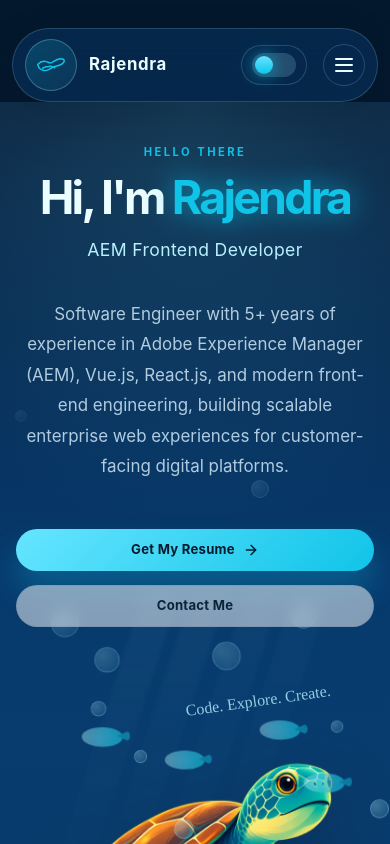
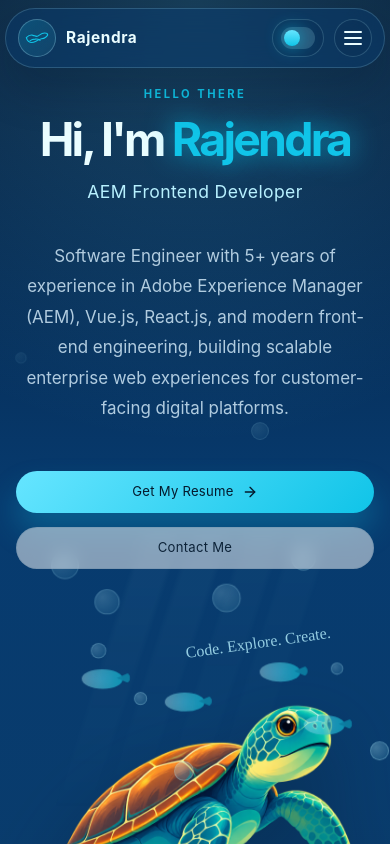
Before and after one commit to rajendra7117/portofolio_new_2026, a React (Vite) app in the folder portfolio_underwater/: page / in a window 390 px wide. Shown: the top 844 px of the page. Built offline with nearby package versions, Linux system fonts and the light colour scheme.

Commit message:
Resposive design changes

```diff
--- /dev/null
+++ b/portfolio_underwater/public/resume.html
@@ -0,0 +1,196 @@
+<!DOCTYPE html>
+<html lang="en">
+  <head>
+    <meta charset="UTF-8" />
+    <meta name="viewport" content="width=device-width, initial-scale=1.0" />
+    <title>Rajendra Surada Resume</title>
+    <style>
+      :root {
+        --bg: #f4fbff;
+        --card: #ffffff;
+        --muted: #5c7284;
+        --text: #11283d;
+        --accent: #0b7db1;
+        --accent-soft: #dff9ff;
+        --line: #d9edf5;
+      }
+
+      * { box-sizing: border-box; }
+
+      body {
+        margin: 0;
+        font-family: Arial, Helvetica, sans-serif;
+        background: linear-gradient(180deg, #dff9ff 0%, #f8fdff 100%);
+        color: var(--text);
+      }
+
+      .page {
+        max-width: 980px;
+        margin: 32px auto;
+        background: var(--card);
+        box-shadow: 0 24px 54px rgba(11, 36, 52, 0.12);
+        border: 1px solid var(--line);
+        border-radius: 22px;
+      }
+
+      .header {
+        padding: 32px 36px 24px;
+        background: linear-gradient(135deg, #0c2d4b 0%, #0e4f7d 100%);
+        color: white;
+      }
+
+      .header h1 {
+        margin: 0;
+        font-size: clamp(2rem, 3vw, 2.8rem);
+      }
+
+      .meta {
+        display: flex;
+        flex-wrap: wrap;
+        gap: 16px;
+        margin-top: 12px;
+        color: rgba(255,255,255,0.8);
+        font-size: 0.96rem;
+      }
+
+      .section {
+        padding: 28px 36px;
+        border-bottom: 1px solid var(--line);
+      }
+
+      .section:last-child {
+        border-bottom: none;
+      }
+
+      .section h2 {
+        margin: 0 0 16px;
+        font-size: 1.1rem;
+        letter-spacing: 0.08em;
+        text-transform: uppercase;
+        color: var(--accent);
+      }
+
+      .summary {
+        margin: 0;
+        line-height: 1.75;
+        color: var(--text);
+      }
+
+      .grid {
+        display: grid;
+        grid-template-columns: repeat(2, minmax(0, 1fr));
+        gap: 18px 28px;
+      }
+
+      .card {
+        background: var(--accent-soft);
+        border: 1px solid var(--line);
+        border-radius: 14px;
+        padding: 16px;
+      }
+
+      .card strong {
+        display: block;
+        margin-bottom: 4px;
+      }
+
+      ul {
+        margin: 0;
+        padding-left: 18px;
+        line-height: 1.8;
+      }
+
+      .job {
+        margin-bottom: 16px;
+      }
+
+      .job:last-child { margin-bottom: 0; }
+
+      .role {
+        display: flex;
+        justify-content: space-between;
+        gap: 14px;
+        margin-bottom: 6px;
+        font-weight: 700;
+      }
+
+      .company {
+        color: var(--muted);
+        font-weight: 600;
+      }
+
+      @media (max-width: 720px) {
+        .page { margin: 18px; }
+        .section, .header { padding-left: 20px; padding-right: 20px; }
+        .grid { grid-template-columns: 1fr; }
+        .role { flex-direction: column; }
+      }
+    </style>
+  </head>
+  <body>
+    <div class="page">
+      <header class="header">
+        <h1>Rajendra Surada</h1>
+        <div class="meta">
+          <span>AEM Frontend Developer</span>
+          <span>rajendrabvm007@gmail.com</span>
+          <span>LinkedIn / GitHub</span>
+        </div>
+      </header>
+
+      <section class="section">
+        <h2>Profile</h2>
+        <p class="summary">
+          Software Engineer with 5+ years of experience in Adobe Experience Manager (AEM), Vue.js,
+          React.js, and modern front-end engineering, building scalable enterprise web experiences
+          for customer-facing digital platforms.
+        </p>
+      </section>
+
+      <section class="section">
+        <h2>Core Skills</h2>
+        <div class="grid">
+          <div class="card"><strong>Frontend</strong> React.js, Vue.js, JavaScript, HTML5, CSS3</div>
+          <div class="card"><strong>CMS</strong> Adobe Experience Manager (AEM), Component-based UI architecture</div>
+          <div class="card"><strong>State & API</strong> Redux, REST, GraphQL, async data flows</div>
+          <div class="card"><strong>Tooling</strong> Git, Vite, Webpack, npm, debugging and performance tuning</div>
+        </div>
+      </section>
+
+      <section class="section">
+        <h2>Experience</h2>
+
+        <div class="job">
+          <div class="role">
+            <span>Front-End Engineer</span>
+            <span>2023 — Present</span>
+          </div>
+          <div class="company">Enterprise Digital Team</div>
+          <ul>
+            <li>Developed reusable front-end interfaces using React and AEM patterns.</li>
+            <li>Improved performance and accessibility across customer-facing experiences.</li>
+            <li>Worked closely with content teams to ship scalable UI improvements.</li>
+          </ul>
+        </div>
+
+        <div class="job">
+          <div class="role">
+            <span>Frontend Developer</span>
+            <span>2021 — 2023</span>
+          </div>
+          <div class="company">Digital Products</div>
+          <ul>
+            <li>Built responsive web pages and interactive components in Vue and JavaScript.</li>
+            <li>Maintained design consistency with modern component-driven development.</li>
+            <li>Collaborated with QA and stakeholders for release-ready improvements.</li>
+          </ul>
+        </div>
+      </section>
+
+      <section class="section">
+        <h2>Education</h2>
+        <p class="summary">Bachelor&apos;s Degree in Computer Science / Relevant engineering discipline.</p>
+      </section>
+    </div>
+  </body>
+</html>
--- a/portfolio_underwater/src/App.css
+++ b/portfolio_underwater/src/App.css
@@ -8,10 +8,12 @@ main {
 }
 
 .topbar {
-  position: sticky;
+  position: absolute;
   top: 0;
-  z-index: 100;
-  padding: 28px 0 0;
+  left: 0;
+  right: 0;
+  z-index: 120;
+  padding: 18px 0 0;
 }
 
 .navbar {
@@ -214,6 +216,7 @@ main {
 .hero-copy {
   position: relative;
   z-index: 2;
+  padding-top: 44px;
 }
 
 .eyebrow {
@@ -264,7 +267,8 @@ main {
 .secondary-btn,
 .contact-card,
 .cert-card a,
-.footer-meta a {
+.footer-meta a,
+.resume-close {
   transition: transform 0.2s ease, box-shadow 0.2s ease, border-color 0.2s ease;
 }
 
@@ -280,6 +284,9 @@ main {
   text-decoration: none;
   font-weight: 700;
   letter-spacing: 0.02em;
+  border: none;
+  cursor: pointer;
+  font: inherit;
 }
 
 .primary-btn {
@@ -305,8 +312,71 @@ main {
 .secondary-btn:hover,
 .contact-card:hover,
 .cert-card a:hover,
-.footer-meta a:hover {
+.footer-meta a:hover,
+.resume-close:hover {
   transform: translateY(-2px);
+}
+
+.resume-overlay {
+  position: fixed;
+  inset: 0;
+  display: grid;
+  place-items: center;
+  padding: 24px;
+  background: rgba(1, 9, 18, 0.74);
+  backdrop-filter: blur(8px);
+  z-index: 200;
+}
+
+.resume-modal {
+  width: min(980px, 100%);
+  max-height: min(90vh, 900px);
+  display: flex;
+  flex-direction: column;
+  background: rgba(12, 28, 41, 0.96);
+  border: 1px solid rgba(184, 241, 255, 0.22);
+  border-radius: 28px;
+  box-shadow: 0 28px 60px rgba(0, 0, 0, 0.34);
+  overflow: hidden;
+}
+
+.resume-modal-header {
+  display: flex;
+  align-items: center;
+  justify-content: space-between;
+  gap: 16px;
+  padding: 18px 22px 12px;
+  background: rgba(7, 26, 38, 0.9);
+  border-bottom: 1px solid rgba(184, 241, 255, 0.12);
+}
+
+.resume-modal-header h3 {
+  margin: 0;
+  color: var(--text-primary);
+  font-size: 1.5rem;
+}
+
+.resume-eyebrow {
+  margin-bottom: 8px;
+}
+
+.resume-close {
+  display: grid;
+  place-items: center;
+  width: 40px;
+  height: 40px;
+  border-radius: 50%;
+  border: 1px solid rgba(184, 241, 255, 0.2);
+  background: rgba(255, 255, 255, 0.04);
+  color: var(--text-primary);
+  cursor: pointer;
+}
+
+.resume-frame {
+  width: 100%;
+  height: min(78vh, 820px);
+  border: 0;
+  background: #ffffff;
 }
 
 .hero-art {
@@ -2122,15 +2192,75 @@ main {
 }
 
 @media (max-width: 1000px) {
+  .topbar {
+    padding-top: 8px;
+  }
+
+  .navbar {
+    width: calc(100% - 10px);
+    padding: 8px 10px 8px 12px;
+    border-radius: 999px;
+    min-height: 58px;
+  }
+
+  .brand {
+    gap: 10px;
+    min-width: 0;
+  }
+
+  .brand-mark {
+    width: 38px;
+    height: 38px;
+    flex-shrink: 0;
+  }
+
+  .brand-mark svg {
+    width: 26px;
+    height: 16px;
+  }
+
+  .brand-text strong {
+    font-size: 0.96rem;
+  }
+
+  .brand-text small {
+    display: none;
+  }
+
+  .nav-actions {
+    gap: 10px;
+  }
+
+  .theme-toggle {
+    width: 52px;
+    min-width: 52px;
+    justify-content: center;
+    padding: 7px 8px;
+  }
+
+  .toggle-track {
+    width: 38px;
+    height: 22px;
+  }
+
+  .toggle-thumb {
+    width: 16px;
+    height: 16px;
+  }
+
+  [data-theme='light'] .toggle-thumb {
+    transform: translateX(16px);
+  }
+
   .nav-panel {
     position: absolute;
-    top: calc(100% + 12px);
-    left: 0;
-    right: 0;
-    padding: 0 12px;
+    top: calc(100% + 8px);
+    left: 6px;
+    right: 6px;
+    padding: 0;
     opacity: 0;
     pointer-events: none;
-    transform: translateY(-12px);
+    transform: translateY(-10px);
     transition: all 0.25s ease;
   }
 
@@ -2239,7 +2369,12 @@ main {
   }
 
   .theme-toggle {
-    padding: 7px 10px;
+    padding: 7px 8px;
+  }
+
+  .mobile-toggle {
+    width: 38px;
+    height: 38px;
   }
 
   .hero-section {
--- a/portfolio_underwater/src/App.jsx
+++ b/portfolio_underwater/src/App.jsx
@@ -1,6 +1,6 @@
 import { useEffect, useMemo, useState } from 'react'
 import { motion } from 'motion/react'
-import { ArrowRight, GitBranch, Globe, Mail } from 'lucide-react'
+import { ArrowRight, GitBranch, Globe, Mail, X } from 'lucide-react'
 import Navbar from './components/Navbar'
 import Bubbles from './components/underwater/Bubbles'
 import FishSchool from './components/underwater/FishSchool'
@@ -135,11 +135,25 @@ function App() {
     const stored = localStorage.getItem('rajendra-theme')
     return stored || 'dark'
   })
+  const [isResumeOpen, setIsResumeOpen] = useState(false)
 
   useEffect(() => {
     document.documentElement.setAttribute('data-theme', theme)
     localStorage.setItem('rajendra-theme', theme)
   }, [theme])
+
+  useEffect(() => {
+    if (!isResumeOpen) return
+
+    const handleEscape = (event) => {
+      if (event.key === 'Escape') {
+        setIsResumeOpen(false)
+      }
+    }
+
+    window.addEventListener('keydown', handleEscape)
+    return () => window.removeEventListener('keydown', handleEscape)
+  }, [isResumeOpen])
 
   const contactLinks = useMemo(
     () => [
@@ -185,10 +199,10 @@ function App() {
               </p>
 
               <div className="cta-row">
-                <a href="#contact" className="primary-btn">
+                <button type="button" className="primary-btn" onClick={() => setIsResumeOpen(true)}>
                   Get My Resume
                   <ArrowRight size={16} />
-                </a>
+                </button>
                 <a href="#contact" className="secondary-btn">
                   Contact Me
                 </a>
@@ -434,6 +448,28 @@ function App() {
         </section>
       </main>
 
+      {isResumeOpen && (
+        <div className="resume-overlay" onClick={() => setIsResumeOpen(false)} role="dialog" aria-modal="true" aria-labelledby="resume-modal-title">
+          <div className="resume-modal" onClick={(event) => event.stopPropagation()}>
+            <div className="resume-modal-header">
+              <div>
+                <p className="eyebrow resume-eyebrow">RESUME PREVIEW</p>
+                <h3 id="resume-modal-title">Rajendra Surada</h3>
+              </div>
+              <button type="button" className="resume-close" aria-label="Close resume preview" onClick={() => setIsResumeOpen(false)}>
+                <X size={18} />
+              </button>
+            </div>
+            <iframe
+              title="Rajendra Surada Resume"
+              src="/Rajendra__Resume.pdf"
+              className="resume-frame"
+              loading="lazy"
+            />
+          </div>
+        </div>
+      )}
+
       <footer className="site-footer">
         <motion.div
           className="footer-crab-wrap"
```
Also changed, not shown: 1 other file (tests, documents, lock files or other folders).
